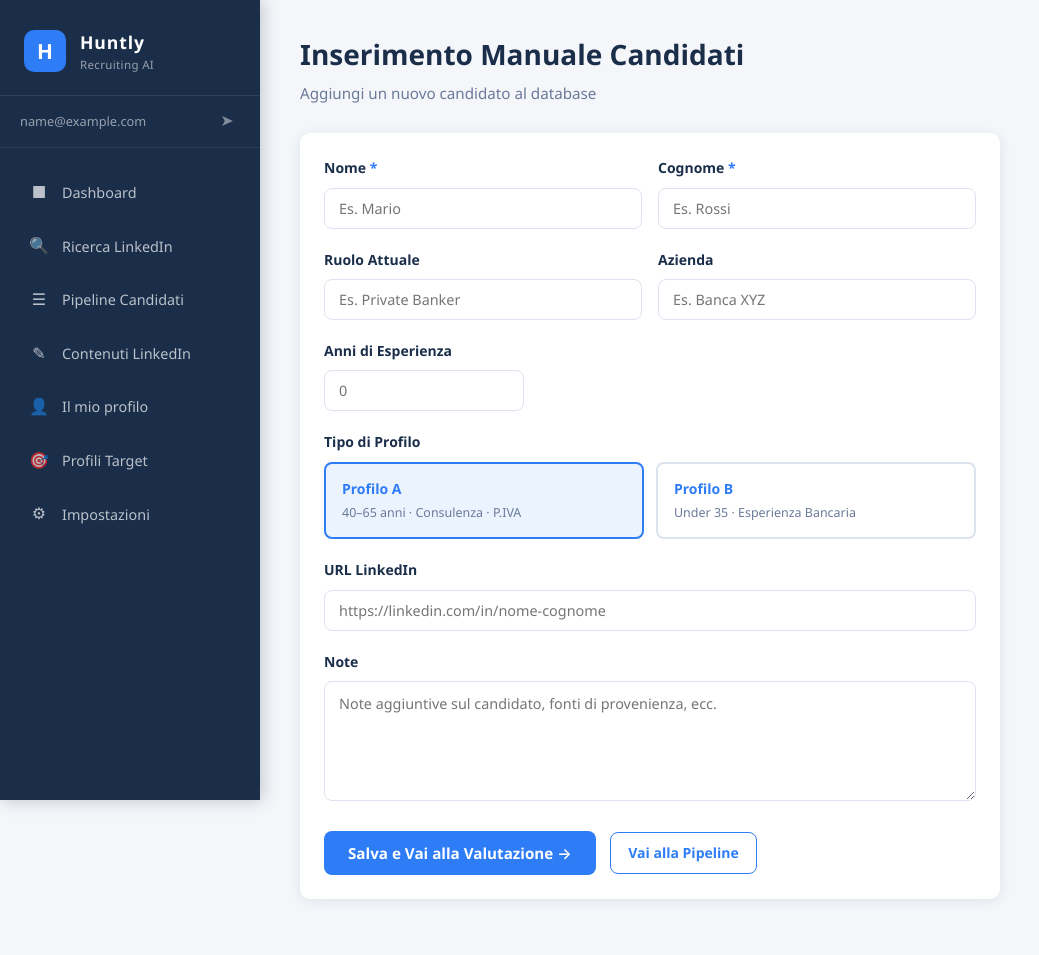
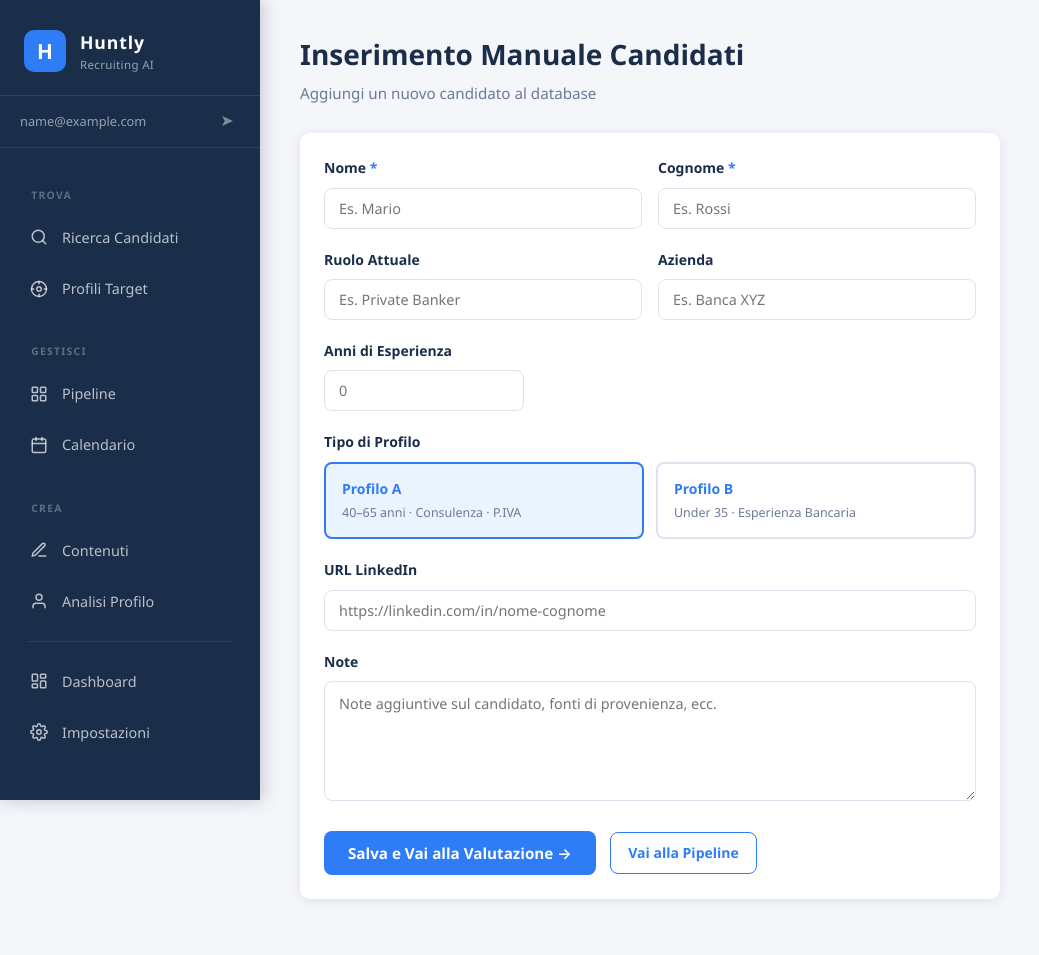
Before and after one commit to Steewee98/Huntly, a Flask app: page /candidati in a window 1280 px wide. Shown: the whole page, without its empty margins (0-1039 px from the left). Run offline with Flask 3, Linux system fonts and the light colour scheme; the visitor is signed in with stand-in values (Sample User, id 1); some libraries are stand-ins or nearby versions.

Commit message:
feat: ridisegno sidebar con sezioni raggruppate e icone SVG coerenti
- Sidebar riorganizzata in 3 sezioni: Trova, Gestisci, Crea
- Dashboard e Impostazioni separati in fondo con divider
- Admin (solo admin) separato con divider proprio
- Emoji inconsistenti sostituite con icone SVG inline (Feather-style)
  stesso peso visivo e stile per tutte le voci
- Aggiunto CSS per .nav-group-label e .nav-divider
- Calendario separato da Pipeline come voce indipendente
- Nessun URL o logica modificata

Co-Authored-By: Claude Opus 4.6 <noreply@anthropic.com>

```diff
--- a/static/css/style.css
+++ b/static/css/style.css
@@ -147,10 +147,31 @@ body {
     box-shadow: 0 2px 8px rgba(46,124,246,0.40);
 }
 
+.nav-group-label {
+    font-size: 0.65rem;
+    font-weight: 700;
+    letter-spacing: 0.12em;
+    text-transform: uppercase;
+    color: rgba(255,255,255,0.3);
+    padding: 1.2rem 1.2rem 0.4rem;
+    margin-top: 0.5rem;
+}
+
+.nav-group-label:first-child {
+    margin-top: 0;
+}
+
+.nav-divider {
+    height: 1px;
+    background: rgba(255,255,255,0.08);
+    margin: 0.75rem 1rem;
+}
+
 .nav-icon {
     width: 22px;
-    text-align: center;
-    font-size: 1rem;
+    display: flex;
+    align-items: center;
+    justify-content: center;
     flex-shrink: 0;
 }
 
--- a/templates/base.html
+++ b/templates/base.html
@@ -42,52 +42,68 @@
 
     <nav class="sidebar-nav">
 
+        <div class="nav-group-label">Trova</div>
+
+        <a href="{{ url_for('ricerca.index') }}"
+           class="nav-item {% if request.blueprint == 'ricerca' %}active{% endif %}">
+            <span class="nav-icon"><svg width="18" height="18" viewBox="0 0 24 24" fill="none" stroke="currentColor" stroke-width="2" stroke-linecap="round" stroke-linejoin="round"><circle cx="11" cy="11" r="8"/><line x1="21" y1="21" x2="16.65" y2="16.65"/></svg></span>
+            <span>Ricerca Candidati</span>
+        </a>
+
+        <a href="{{ url_for('profili.index') }}"
+           class="nav-item {% if request.blueprint == 'profili' %}active{% endif %}">
+            <span class="nav-icon"><svg width="18" height="18" viewBox="0 0 24 24" fill="none" stroke="currentColor" stroke-width="2" stroke-linecap="round" stroke-linejoin="round"><circle cx="12" cy="12" r="10"/><circle cx="12" cy="12" r="3"/><line x1="12" y1="2" x2="12" y2="5"/><line x1="12" y1="19" x2="12" y2="22"/><line x1="2" y1="12" x2="5" y2="12"/><line x1="19" y1="12" x2="22" y2="12"/></svg></span>
+            <span>Profili Target</span>
+        </a>
+
+        <div class="nav-group-label">Gestisci</div>
+
+        <a href="{{ url_for('pipeline.index') }}"
+           class="nav-item {% if request.blueprint in ['pipeline', 'valutazione'] %}active{% endif %}">
+            <span class="nav-icon"><svg width="18" height="18" viewBox="0 0 24 24" fill="none" stroke="currentColor" stroke-width="2" stroke-linecap="round" stroke-linejoin="round"><rect x="3" y="3" width="7" height="7" rx="1"/><rect x="14" y="3" width="7" height="7" rx="1"/><rect x="3" y="14" width="7" height="7" rx="1"/><rect x="14" y="14" width="7" height="7" rx="1"/></svg></span>
+            <span>Pipeline</span>
+        </a>
+
+        <a href="{{ url_for('calendario.index') }}"
+           class="nav-item {% if request.blueprint == 'calendario' %}active{% endif %}">
+            <span class="nav-icon"><svg width="18" height="18" viewBox="0 0 24 24" fill="none" stroke="currentColor" stroke-width="2" stroke-linecap="round" stroke-linejoin="round"><rect x="3" y="4" width="18" height="18" rx="2"/><line x1="16" y1="2" x2="16" y2="6"/><line x1="8" y1="2" x2="8" y2="6"/><line x1="3" y1="10" x2="21" y2="10"/></svg></span>
+            <span>Calendario</span>
+        </a>
+
+        <div class="nav-group-label">Crea</div>
+
+        <a href="{{ url_for('contenuti.index') }}"
+           class="nav-item {% if request.blueprint == 'contenuti' %}active{% endif %}">
+            <span class="nav-icon"><svg width="18" height="18" viewBox="0 0 24 24" fill="none" stroke="currentColor" stroke-width="2" stroke-linecap="round" stroke-linejoin="round"><path d="M12 20h9"/><path d="M16.5 3.5a2.121 2.121 0 0 1 3 3L7 19l-4 1 1-4L16.5 3.5z"/></svg></span>
+            <span>Contenuti</span>
+        </a>
+
+        <a href="{{ url_for('profilo_personale.index') }}"
+           class="nav-item {% if request.blueprint == 'profilo_personale' %}active{% endif %}">
+            <span class="nav-icon"><svg width="18" height="18" viewBox="0 0 24 24" fill="none" stroke="currentColor" stroke-width="2" stroke-linecap="round" stroke-linejoin="round"><path d="M20 21v-2a4 4 0 0 0-4-4H8a4 4 0 0 0-4 4v2"/><circle cx="12" cy="7" r="4"/></svg></span>
+            <span>Analisi Profilo</span>
+        </a>
+
+        <div class="nav-divider"></div>
+
         <a href="{{ url_for('dashboard.index') }}"
            class="nav-item {% if request.blueprint == 'dashboard' %}active{% endif %}">
-            <span class="nav-icon">&#9632;</span>
+            <span class="nav-icon"><svg width="18" height="18" viewBox="0 0 24 24" fill="none" stroke="currentColor" stroke-width="2" stroke-linecap="round" stroke-linejoin="round"><rect x="3" y="3" width="7" height="9" rx="1"/><rect x="14" y="3" width="7" height="5" rx="1"/><rect x="14" y="12" width="7" height="9" rx="1"/><rect x="3" y="16" width="7" height="5" rx="1"/></svg></span>
             <span>Dashboard</span>
         </a>
 
-        <a href="{{ url_for('ricerca.index') }}"
-           class="nav-item {% if request.blueprint == 'ricerca' %}active{% endif %}">
-            <span class="nav-icon">&#128269;</span>
-            <span>Ricerca LinkedIn</span>
+        <a href="{{ url_for('impostazioni.index') }}"
+           class="nav-item {% if request.blueprint == 'impostazioni' %}active{% endif %}">
+            <span class="nav-icon"><svg width="18" height="18" viewBox="0 0 24 24" fill="none" stroke="currentColor" stroke-width="2" stroke-linecap="round" stroke-linejoin="round"><circle cx="12" cy="12" r="3"/><path d="M19.4 15a1.65 1.65 0 0 0 .33 1.82l.06.06a2 2 0 1 1-2.83 2.83l-.06-.06a1.65 1.65 0 0 0-1.82-.33 1.65 1.65 0 0 0-1 1.51V21a2 2 0 0 1-4 0v-.09A1.65 1.65 0 0 0 9 19.4a1.65 1.65 0 0 0-1.82.33l-.06.06a2 2 0 1 1-2.83-2.83l.06-.06A1.65 1.65 0 0 0 4.68 15a1.65 1.65 0 0 0-1.51-1H3a2 2 0 0 1 0-4h.09A1.65 1.65 0 0 0 4.6 9a1.65 1.65 0 0 0-.33-1.82l-.06-.06a2 2 0 1 1 2.83-2.83l.06.06A1.65 1.65 0 0 0 9 4.68a1.65 1.65 0 0 0 1-1.51V3a2 2 0 0 1 4 0v.09a1.65 1.65 0 0 0 1 1.51 1.65 1.65 0 0 0 1.82-.33l.06-.06a2 2 0 1 1 2.83 2.83l-.06.06A1.65 1.65 0 0 0 19.4 9a1.65 1.65 0 0 0 1.51 1H21a2 2 0 0 1 0 4h-.09a1.65 1.65 0 0 0-1.51 1z"/></svg></span>
+            <span>Impostazioni</span>
         </a>
 
-        <a href="{{ url_for('pipeline.index') }}"
-           class="nav-item {% if request.blueprint in ['pipeline', 'valutazione', 'calendario'] %}active{% endif %}">
-            <span class="nav-icon">&#9776;</span>
-            <span>Pipeline Candidati</span>
-        </a>
-
-        <a href="{{ url_for('contenuti.index') }}"
-           class="nav-item {% if request.blueprint == 'contenuti' %}active{% endif %}">
-            <span class="nav-icon">&#9998;</span>
-            <span>Contenuti LinkedIn</span>
-        </a>
-        <a href="{{ url_for('profilo_personale.index') }}"
-           class="nav-item {% if request.blueprint == 'profilo_personale' %}active{% endif %}">
-            <span class="nav-icon">&#128100;</span>
-            <span>Il mio profilo</span>
-        </a>
-        <a href="{{ url_for('profili.index') }}"
-           class="nav-item {% if request.blueprint == 'profili' %}active{% endif %}">
-            <span class="nav-icon">&#127919;</span>
-            <span>Profili Target</span>
-        </a>
-        <a href="{{ url_for('impostazioni.index') }}"
-           class="nav-item {% if request.blueprint == 'impostazioni' %}active{% endif %}">
-            <span class="nav-icon">&#9881;</span>
-            <span>Impostazioni</span>
-        </a>
         {% if is_admin %}
-        <div style="border-top:1px solid var(--grigio-bordo);margin:0.75rem 0 0.5rem;"></div>
+        <div class="nav-divider"></div>
         <a href="{{ url_for('admin.index') }}"
-           class="nav-item {% if request.blueprint == 'admin' %}active{% endif %}"
-           style="{% if request.blueprint == 'admin' %}background:#dc2626;color:#fff;{% endif %}">
-            <span class="nav-icon">&#9879;</span>
+           class="nav-item {% if request.blueprint == 'admin' %}active{% endif %}">
+            <span class="nav-icon"><svg width="18" height="18" viewBox="0 0 24 24" fill="none" stroke="currentColor" stroke-width="2" stroke-linecap="round" stroke-linejoin="round"><path d="M12 2L2 7l10 5 10-5-10-5z"/><path d="M2 17l10 5 10-5"/><path d="M2 12l10 5 10-5"/></svg></span>
             <span>Admin</span>
-            {% if request.blueprint == 'admin' %}<span class="admin-badge" style="display:inline-block;padding:0.1rem 0.4rem;border-radius:10px;font-size:0.62rem;font-weight:700;color:#fff;background:#dc2626;margin-left:auto;">ADMIN</span>{% endif %}
         </a>
         {% endif %}
     </nav>
```
